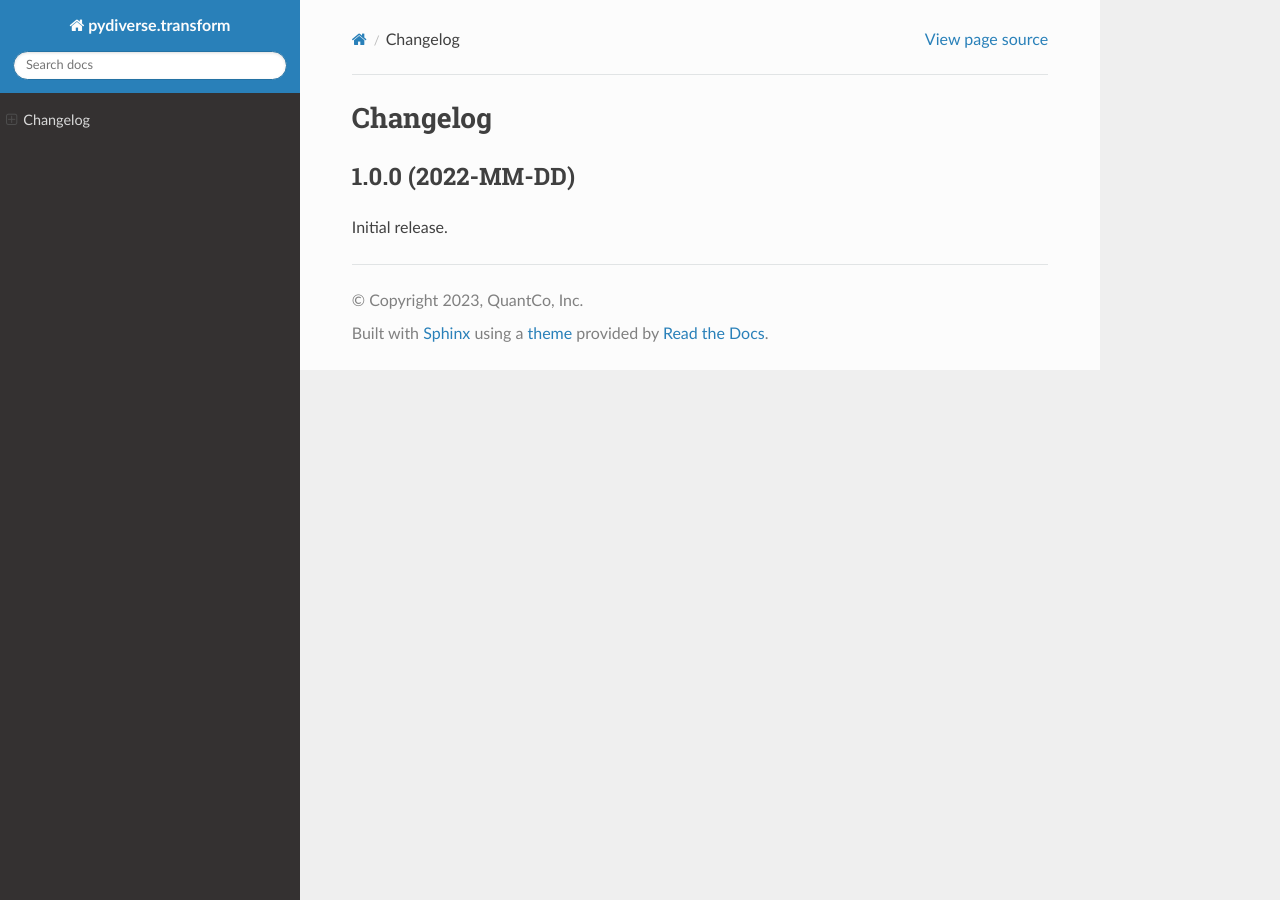
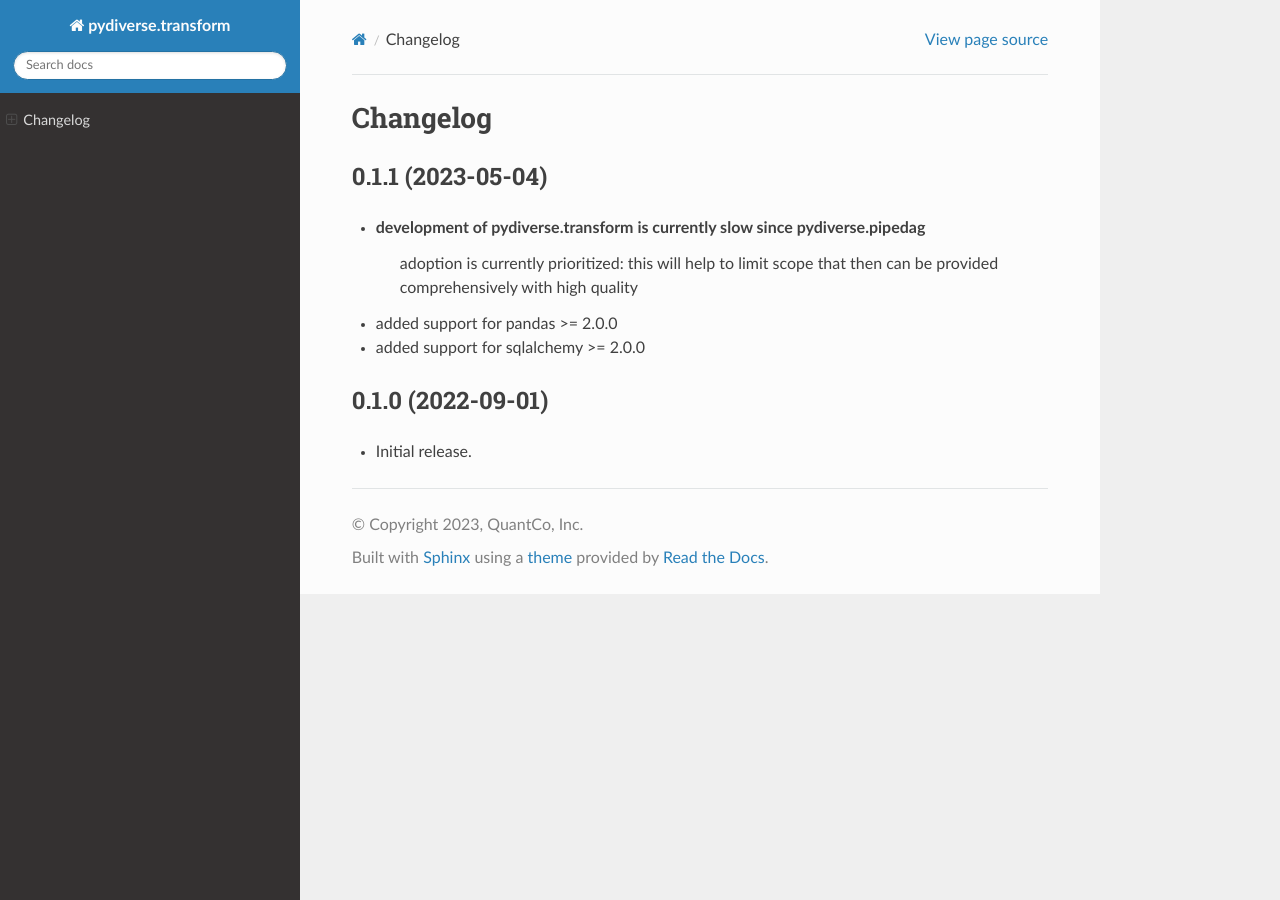
Before and after one commit to pydiverse/pydiverse.transform, a Sphinx documentation site: the page built from docs/changelog.rst, in a window 1280 px wide. Built offline with Sphinx 7.4.7 and the Read the Docs theme 2.0.0, drawn with Linux system fonts in a browser that asks for light colours; pages that are not in the unit, such as notebooks, are missing from menus.

Commit message:
updated changelog

```diff
--- a/CHANGELOG.rst
+++ b/CHANGELOG.rst
@@ -9,7 +9,11 @@ Changelog
 
 0.1.1 (2023-05-04)
 ------------------
+- development of pydiverse.transform is currently slow since pydiverse.pipedag
+   adoption is currently prioritized: this will help to limit scope that then can
+   be provided comprehensively with high quality
 - added support for pandas >= 2.0.0
+- added support for sqlalchemy >= 2.0.0
 
 0.1.0 (2022-09-01)
 ------------------
--- a/docs/changelog.rst
+++ b/docs/changelog.rst
@@ -7,7 +7,14 @@
 Changelog
 =========
 
-1.0.0 (2022-MM-DD)
+0.1.1 (2023-05-04)
 ------------------
+- development of pydiverse.transform is currently slow since pydiverse.pipedag
+   adoption is currently prioritized: this will help to limit scope that then can
+   be provided comprehensively with high quality
+- added support for pandas >= 2.0.0
+- added support for sqlalchemy >= 2.0.0
 
-Initial release.
+0.1.0 (2022-09-01)
+------------------
+- Initial release.
```
